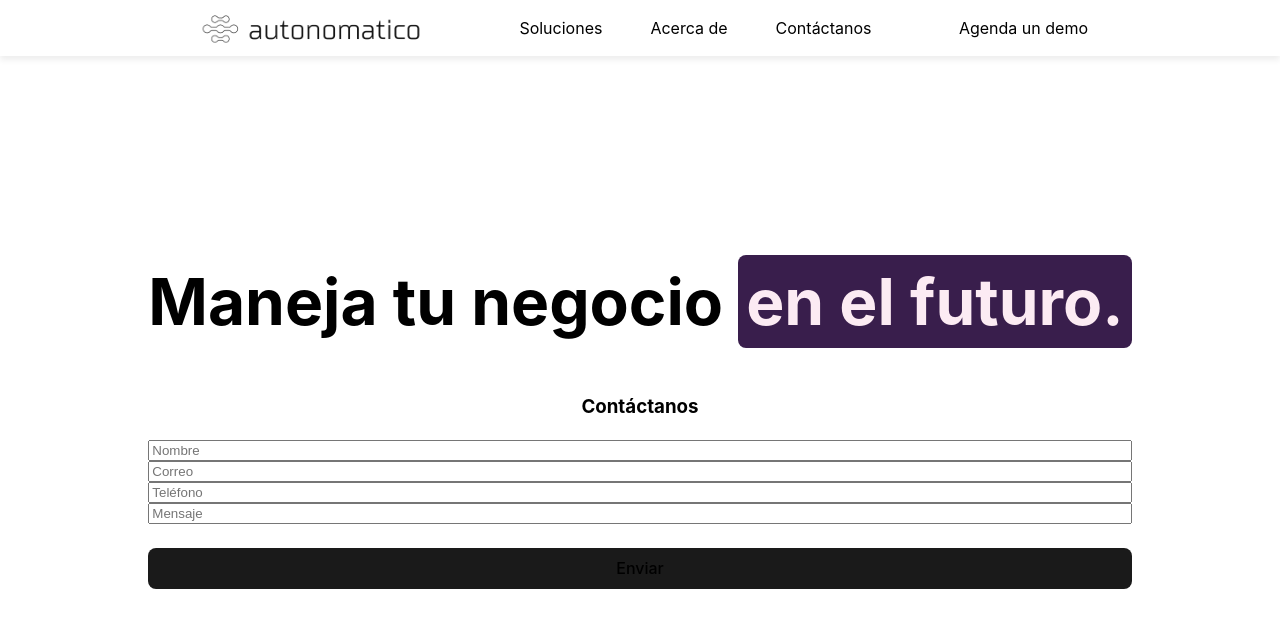
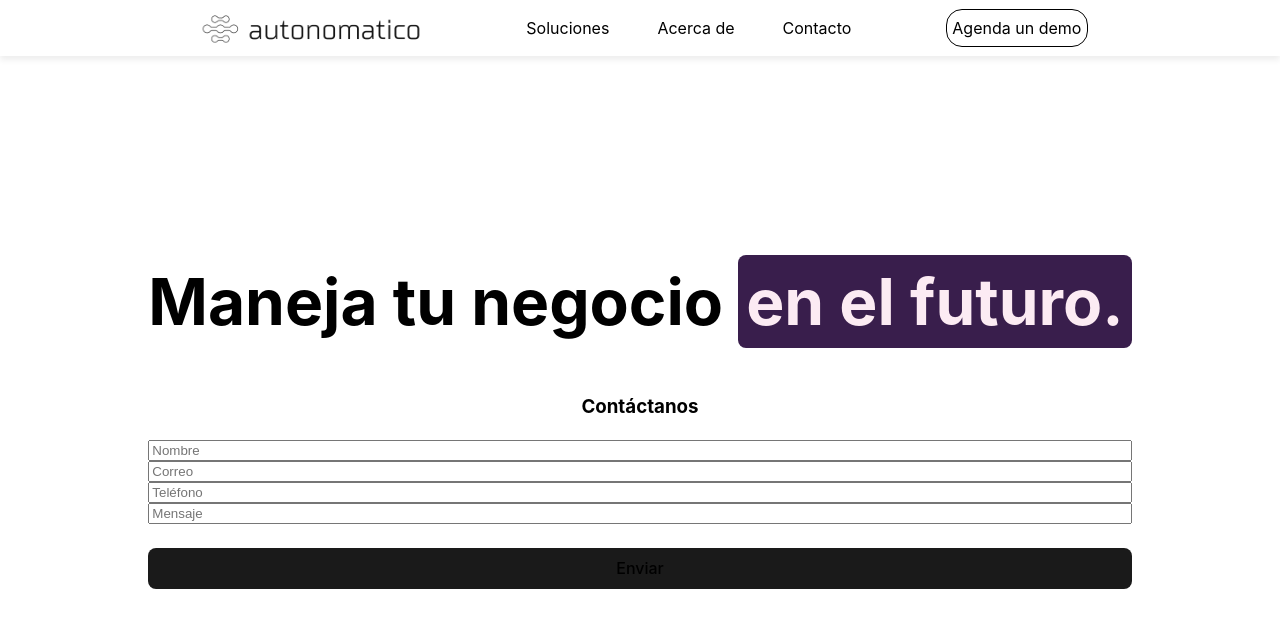
Before and after one commit to emiliomarcos/AAA, a React (Vite) app: page / in a window 1280 px wide. Shown: the top 628 px of the page. Built offline with nearby package versions, Linux system fonts and the light colour scheme.

Commit message:
navbar style changes

```diff
--- a/src/Components/Navbar/Navbar.css
+++ b/src/Components/Navbar/Navbar.css
@@ -23,3 +23,11 @@ nav {
   justify-content: space-between;
   gap: 3rem;
 }
+
+.agenda-demo {
+  border-radius: 1rem;
+  padding: 0.35rem;
+  border-style: solid;
+  border-width: 0.07rem;
+  border-color: black;
+}
--- a/src/Components/Navbar/Navbar.tsx
+++ b/src/Components/Navbar/Navbar.tsx
@@ -8,9 +8,9 @@ export default function Navbar() {
       <div className='tabs'>
         <p>Soluciones</p>
         <p>Acerca de</p>
-        <p>Contáctanos</p>
+        <p>Contacto</p>
       </div>
-      <p>Agenda un demo</p>
+      <p className='agenda-demo'>Agenda un demo</p>
     </nav>
   )
 }
```
